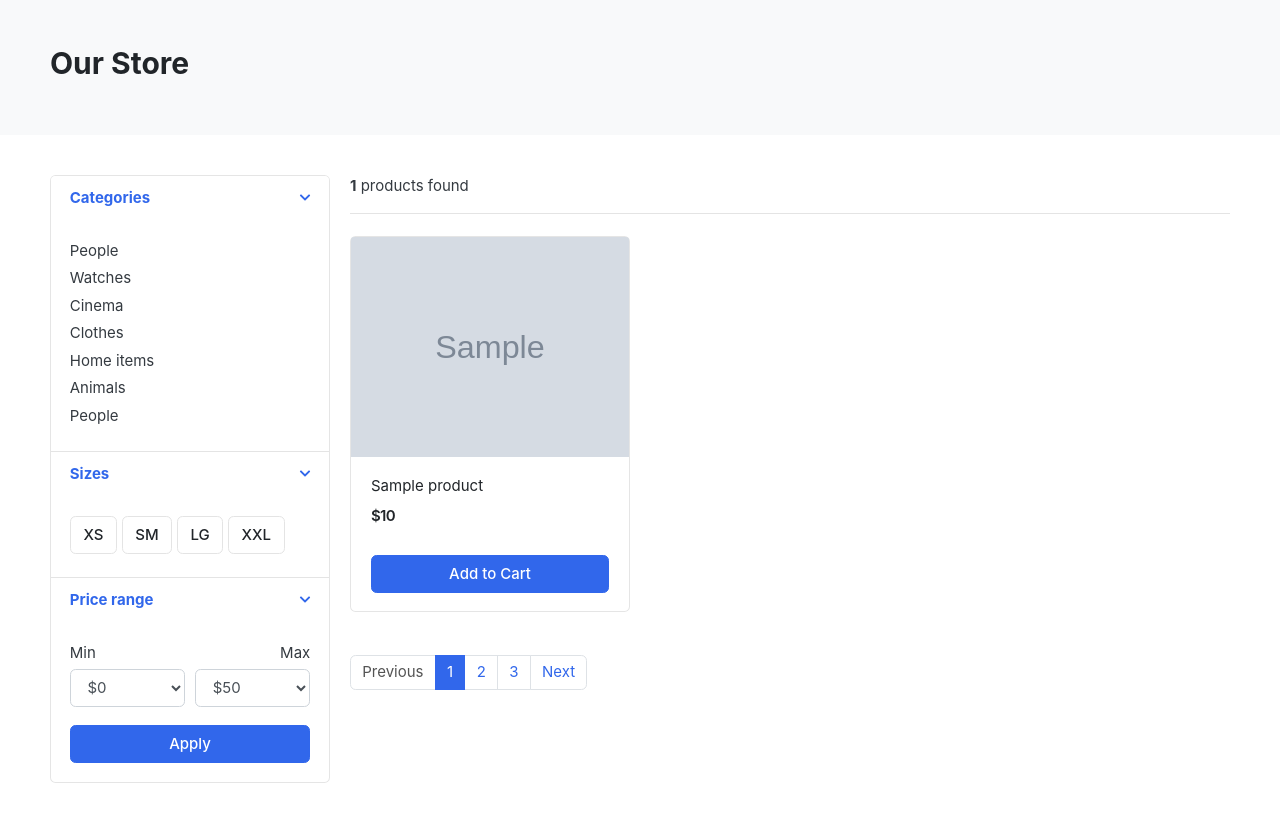
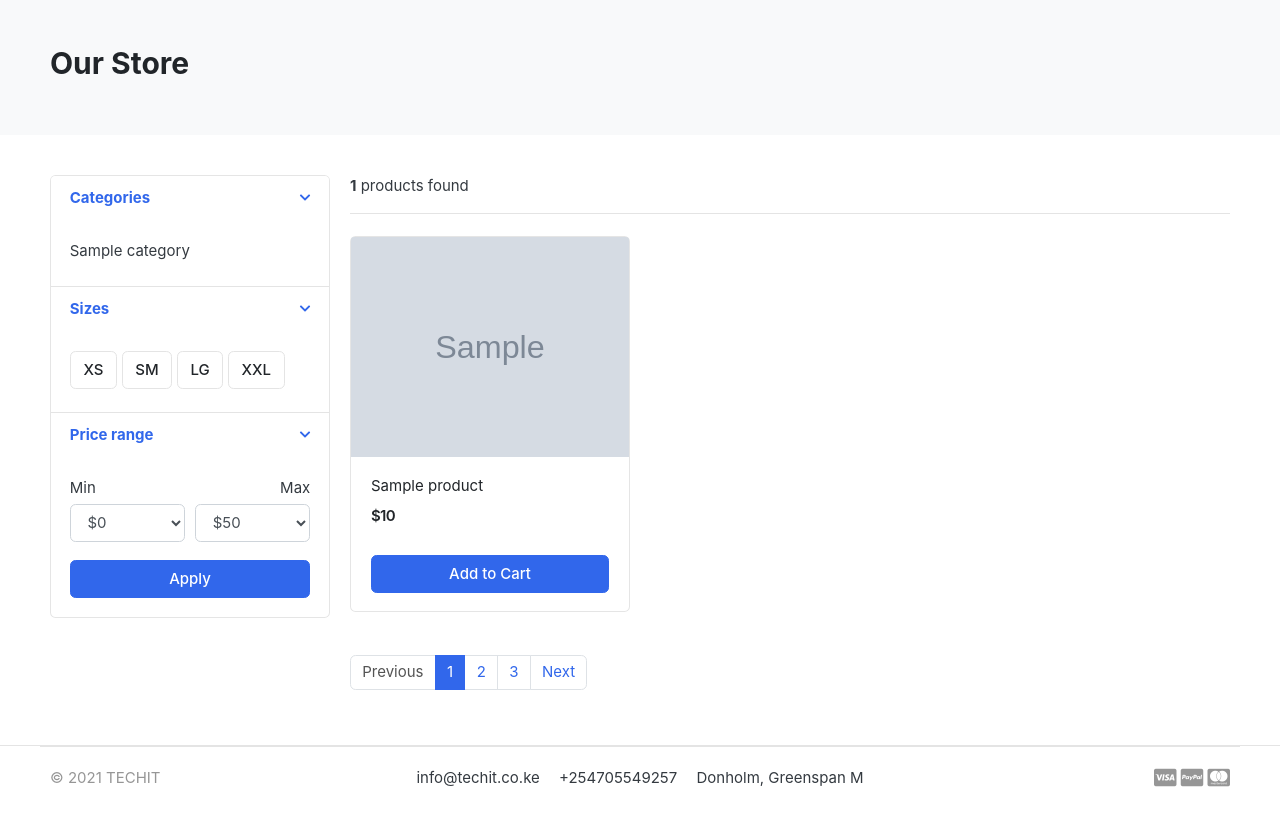
Before and after one commit to stevescilar/smart-shop, a Django app: page /store/ in a window 1280 px wide. Shown: the part 119-942 px from the top of the page. After the commit the page ends 906 px from the top, so only its background shows below. Run offline with Django 4.2, Linux system fonts and the light colour scheme; tables that the repository leaves empty hold one stand-in row (values such as "Sample post"); grey boxes marked "Sample" are stand-in pictures; some libraries are stand-ins or nearby versions; some web fonts are replaced.

Commit message:
context_processors added

```diff
--- /dev/null
+++ b/category/context_processors.py
@@ -0,0 +1,5 @@
+from .models import Category
+
+def menu_links(request):
+    links =  Category.objects.all()
+    return dict(links=links)
--- a/category/models.py
+++ b/category/models.py
@@ -1,4 +1,5 @@
 from django.db import models
+from django.urls import reverse
 from django.db.models.fields.files import ImageField
 
 # Create your models here.
@@ -11,5 +12,9 @@ class Category(models.Model):
     class Meta:
         verbose_name = 'category'
         verbose_name_plural = 'categories'
+
+    def get_url(self):
+        return reverse('products_by_category', args=[self.slug])
+
     def __str__(self):
         return self.category_name
--- a/store/urls.py
+++ b/store/urls.py
@@ -5,4 +5,5 @@ from . import views
 urlpatterns = [
     path('',views.store, name='store'),
     path('<slug:category_slug>/',views.store, name='products_by_category'),
+    path('<slug:category_slug>/<slug:product_slug>',views.product_detail, name='product_detail'),
 ]
--- a/store/views.py
+++ b/store/views.py
@@ -24,3 +24,6 @@ def store(request,category_slug=None):
         'product_count':product_count,
     }
     return render(request,'store/store.html',context)
+
+def product_detail(request,category_slug,product_slug):
+    return render(request,'store/product_detail.html')
--- a/techit/settings.py
+++ b/techit/settings.py
@@ -65,6 +65,7 @@ TEMPLATES = [
                 'django.template.context_processors.request',
                 'django.contrib.auth.context_processors.auth',
                 'django.contrib.messages.context_processors.messages',
+                'category.context_processors.menu_links',
             ],
         },
     },
--- a/templates/base.html
+++ b/templates/base.html
@@ -12,7 +12,7 @@
 <link href="{% static 'images/favicon.ico' %}" rel="shortcut icon" type="image/x-icon">
 
 <!-- jQuery -->
-<script src="js/jquery-2.0.0.min.js" type="text/javascript"></script>
+<script src="{%static 'js/jquery-2.0.0.min.js' %}" type="text/javascript"></script>
 
 <!-- Bootstrap4 files-->
 <script src="{% static 'js/bootstrap.bundle.min.js' %}" type="text/javascript"></script>
--- a/templates/includes/navbar.html
+++ b/templates/includes/navbar.html
@@ -36,14 +36,11 @@
                 <button type="button" class="btn btn-success dropdown-toggle" data-toggle="dropdown">
                     <i class="fa fa-bars"></i> All category
                 </button>
-                <div class="dropdown-menu">
-                    <a class="dropdown-item" href="#">Machinery / Mechanical Parts / Tools </a>
-                    <a class="dropdown-item" href="#">Consumer Electronics / Home Appliances </a>
-                    <a class="dropdown-item" href="#">Auto / Transportation</a>
-                    <a class="dropdown-item" href="#">Apparel / Textiles / Timepieces </a>
-                    <a class="dropdown-item" href="#">Home & Garden / Construction / Lights </a>
-                    <a class="dropdown-item" href="#">Beauty & Personal Care / Health </a>
-                </div>
+                    <div class="dropdown-menu">
+                        {% for category in links %}
+                            <a class="dropdown-item" href="{{ category.get_url }}">{{ category.category_name }}</a>
+                        {% endfor %}
+                    </div>
             </div>  <!-- category-wrap.// -->
         </div> <!-- col.// -->
         <a href="./store.html" class="btn btn-outline-success">Store</a>
--- /dev/null
+++ b/templates/store/product_detail.html
@@ -0,0 +1 @@
+<h4>we are at details</h4>
--- a/templates/store/store.html
+++ b/templates/store/store.html
@@ -28,13 +28,9 @@
                 <div class="card-body">
 
                     <ul class="list-menu">
-                    <li><a href="#">People  </a></li>
-                    <li><a href="#">Watches </a></li>
-                    <li><a href="#">Cinema  </a></li>
-                    <li><a href="#">Clothes  </a></li>
-                    <li><a href="#">Home items </a></li>
-                    <li><a href="#">Animals</a></li>
-                    <li><a href="#">People </a></li>
+                        {% for category in links %}
+                            <li><a href="{{ category.get_url }}">{{ category.category_name }}  </a></li>
+                        {% endfor %}
                     </ul>
 
                 </div> <!-- card-body.// -->
```
